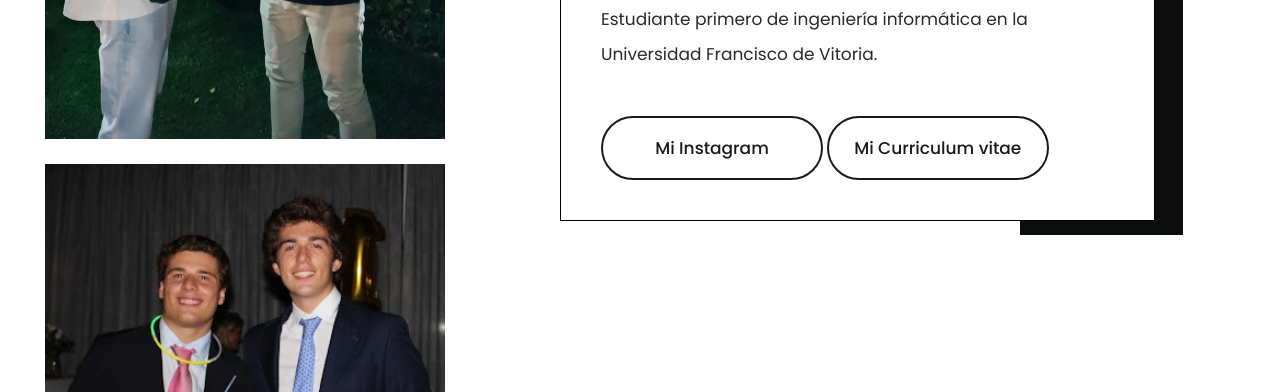
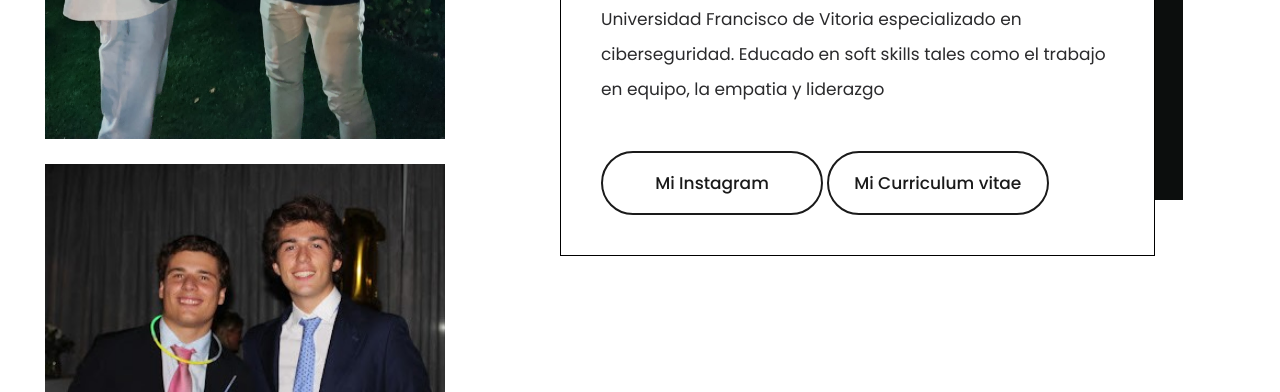
Before and after one commit to GuilleRGdL/Guille1-C, a plain HTML site: page about.html in a window 1280 px wide. Shown: the part 708-1100 px from the top of the page. Drawn offline with nearby package versions, Linux system fonts and the light colour scheme; files whose address does not match are found by name.

Commit message:
Update about.html

```diff
--- a/about.html
+++ b/about.html
@@ -99,7 +99,7 @@
                <div class="col-md-7">
                   <div class="titlepage">
                      <h2>Sobre mi (Guillermo Rodríguez)</h2>
-                     <p>Estudiante primero de ingeniería informática en la Universidad Francisco de Vitoria.</p>
+                     <p>Estudiante de primero de ingeniería informática en la Universidad Francisco de Vitoria especializado en ciberseguridad. Educado en soft skills tales como el trabajo en equipo, la empatia y liderazgo</p>
                   <a class="read_more" href="https://www.instagram.com/g.rodriguezgdl/">Mi Instagram</a>
                   <a class="read_more" href="FII/CV.pdf">Mi Curriculum vitae</a>
                </div>
```
